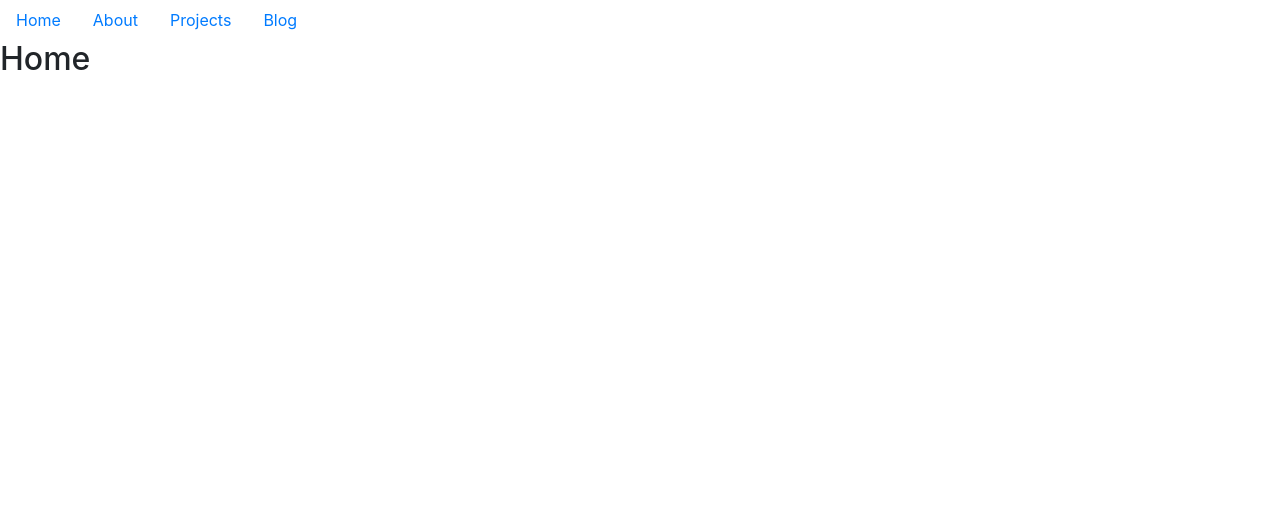
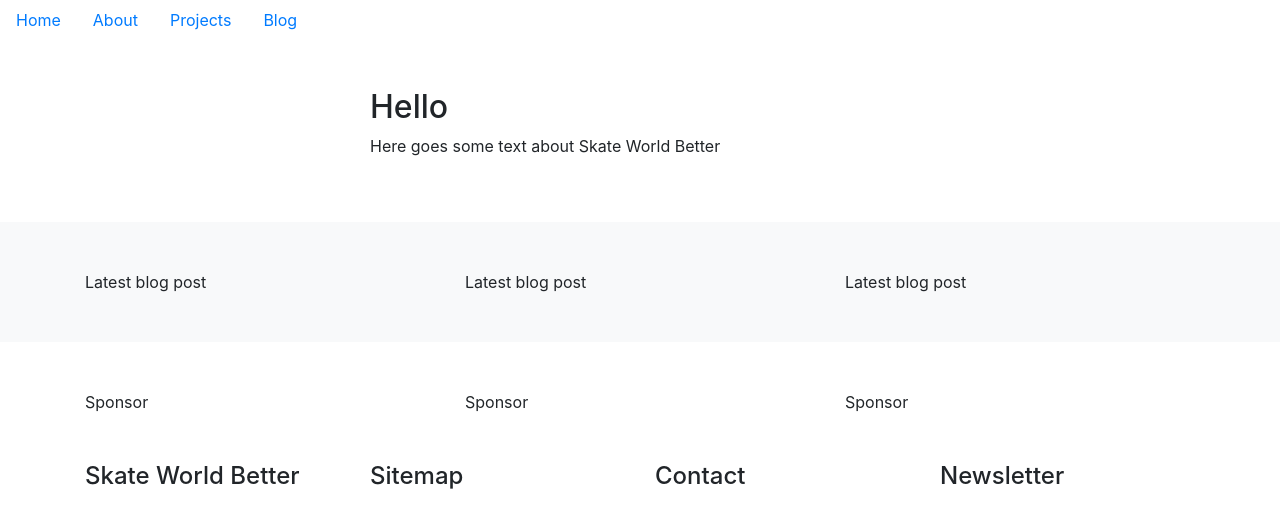
Before and after one commit to cichyadam/swb-web, a React (Create React App) app in the folder client/: page / in a window 1280 px wide. Shown: the top 528 px of the page. Built offline with nearby package versions, Linux system fonts and the light colour scheme.

Commit message:
Add Footer, BaseSection, HomePage

```diff
--- a/client/src/App.js
+++ b/client/src/App.js
@@ -2,6 +2,9 @@ import React from 'react'
 import { BrowserRouter as Router, Route, Switch } from 'react-router-dom'
 
 import Header from './components/Header'
+import Footer from './components/Footer'
+
+import HomePage from './pages/HomePage'
 
 const App = () => (
   <Router>
@@ -9,7 +12,7 @@ const App = () => (
       <Header />
       <Switch>
         <Route exact path="/">
-          <h2>Home</h2>
+          <HomePage />
         </Route>
         <Route path="/about">
           <h2>About</h2>
@@ -20,7 +23,11 @@ const App = () => (
         <Route path="/blog">
           <h2>Blog</h2>
         </Route>
+        <Route path="/admin">
+          <h2>Admin</h2>
+        </Route>
       </Switch>
+      <Footer />
     </div>
   </Router>
 )
--- /dev/null
+++ b/client/src/components/BaseSection/index.js
@@ -0,0 +1,35 @@
+import React from 'react'
+import PropTypes from 'prop-types'
+import classNames from 'classnames'
+import { Container, Row } from 'react-bootstrap'
+
+const BaseSection = ({ children, variant, fullScreen }) => (
+  <Container
+    fluid
+    className={
+      classNames(`bg-${variant}`, {
+        'min-vh-100': fullScreen
+      })
+    }
+  >
+    <Container>
+      <Row className="py-5">
+        {children}
+      </Row>
+    </Container>
+  </Container>
+)
+
+BaseSection.propTypes = {
+  children: PropTypes.node,
+  variant: PropTypes.string,
+  fullScreen: PropTypes.bool
+}
+
+BaseSection.defaultProps = {
+  children: undefined,
+  variant: 'white',
+  fullScreen: false
+}
+
+export default BaseSection
--- /dev/null
+++ b/client/src/components/Footer/index.js
@@ -0,0 +1,23 @@
+import React from 'react'
+import { Container, Row, Col } from 'react-bootstrap'
+
+const Footer = () => (
+  <Container>
+    <Row>
+      <Col xs={12} md={6} lg={3}>
+        <h4>Skate World Better</h4>
+      </Col>
+      <Col xs={12} md={6} lg={3}>
+        <h4>Sitemap</h4>
+      </Col>
+      <Col xs={12} md={6} lg={3}>
+        <h4>Contact</h4>
+      </Col>
+      <Col xs={12} md={6} lg={3}>
+        <h4>Newsletter</h4>
+      </Col>
+    </Row>
+  </Container>
+)
+
+export default Footer
--- a/client/src/components/Header/index.js
+++ b/client/src/components/Header/index.js
@@ -3,7 +3,7 @@ import { Link } from 'react-router-dom'
 import Nav from 'react-bootstrap/Nav'
 
 const Header = () => (
-  <Nav defaultActiveKey="/" as="ul">
+  <Nav defaultActiveKey="/" as="ul" expand="lg" fixed="top">
     <Nav.Item as="li">
       <Nav.Link>
         <Link to="/">
--- /dev/null
+++ b/client/src/pages/HomePage/Sections/BlogSection/index.js
@@ -0,0 +1,14 @@
+import React from 'react'
+import { Col } from 'react-bootstrap'
+
+import BaseSection from '../../../../components/BaseSection'
+
+const BlogSection = () => (
+  <BaseSection variant="light">
+    <Col xs={12} lg={4}>Latest blog post</Col>
+    <Col xs={12} lg={4}>Latest blog post</Col>
+    <Col xs={12} lg={4}>Latest blog post</Col>
+  </BaseSection>
+)
+
+export default BlogSection
--- /dev/null
+++ b/client/src/pages/HomePage/Sections/IntroSection/index.js
@@ -0,0 +1,15 @@
+import React from 'react'
+import { Col } from 'react-bootstrap'
+
+import BaseSection from '../../../../components/BaseSection'
+
+const IntroSection = () => (
+  <BaseSection>
+    <Col xs={12} lg={6} className="offset-lg-3">
+      <h2>Hello</h2>
+      <p>Here goes some text about Skate World Better</p>
+    </Col>
+  </BaseSection>
+)
+
+export default IntroSection
--- /dev/null
+++ b/client/src/pages/HomePage/Sections/SponsorsSection/index.js
@@ -0,0 +1,14 @@
+import React from 'react'
+import { Col } from 'react-bootstrap'
+
+import BaseSection from '../../../../components/BaseSection'
+
+const SponsorsSection = () => (
+  <BaseSection>
+    <Col xs={12} lg={4}>Sponsor</Col>
+    <Col xs={12} lg={4}>Sponsor</Col>
+    <Col xs={12} lg={4}>Sponsor</Col>
+  </BaseSection>
+)
+
+export default SponsorsSection
--- /dev/null
+++ b/client/src/pages/HomePage/Sections/index.js
@@ -0,0 +1,15 @@
+import React from 'react'
+
+import IntroSection from './IntroSection'
+import BlogSection from './BlogSection'
+import SponsorsSection from './SponsorsSection'
+
+const Sections = () => (
+  <>
+    <IntroSection />
+    <BlogSection />
+    <SponsorsSection />
+  </>
+)
+
+export default Sections
--- /dev/null
+++ b/client/src/pages/HomePage/index.js
@@ -0,0 +1,12 @@
+import React from 'react'
+
+import Sections from './Sections'
+
+const HomePage = () => (
+  <>
+    {/* <Hero /> */}
+    <Sections />
+  </>
+)
+
+export default HomePage
```
